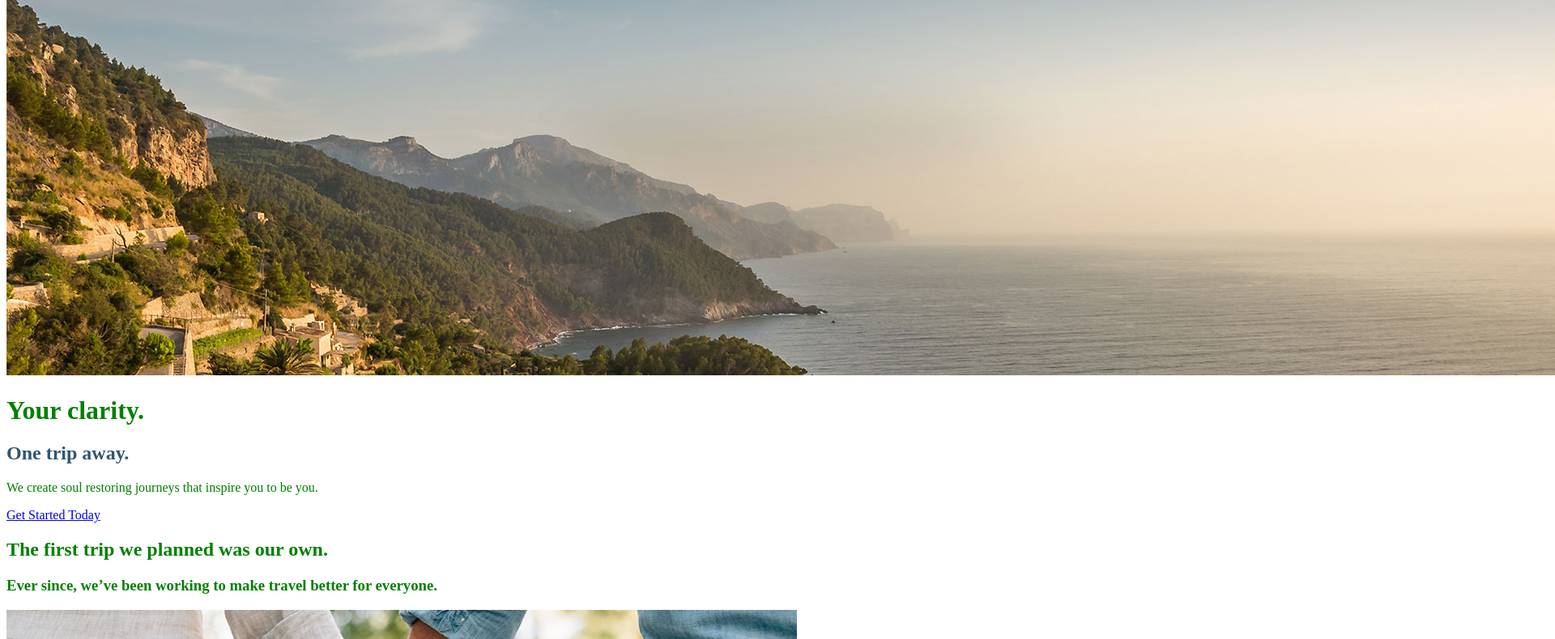
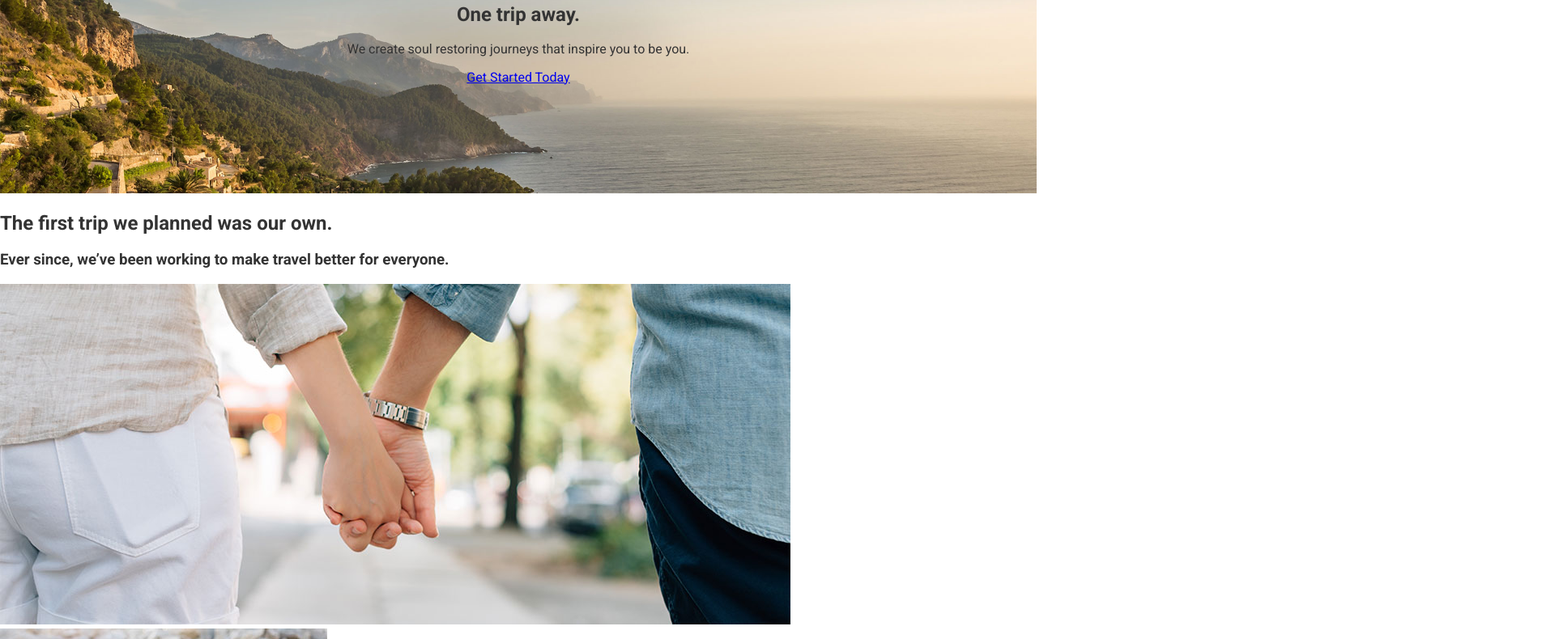
Before and after one commit to jamm3e3333/travel_site, a website built with webpack: page travel-site/app/index.html in a window 1280 px wide. Shown: the part 348-1138 px from the top of the page at 81% size, 1920 px wide, since content can reach past the window. Built offline with nearby package versions, Linux system fonts and the light colour scheme.

Commit message:
including postcss-import file

```diff
--- /dev/null
+++ b/travel-site/app/assets/styles/base/_global.css
@@ -0,0 +1,9 @@
+body{
+    font-family: 'Roboto', sand-serif;
+    color: #333;
+}
+
+img {
+    max-width: 100%;
+    height: auto;
+}
--- /dev/null
+++ b/travel-site/app/assets/styles/modules/_large-hero.css
@@ -0,0 +1,13 @@
+.large-hero{
+    position: relative;
+}
+
+.large-her__text-content {
+    position: absolute;
+    top:50%;
+    transform: translateY(-50%);
+    left:0;
+    width: 100%;
+    text-align: center;
+
+}
--- a/travel-site/app/assets/styles/styles.css
+++ b/travel-site/app/assets/styles/styles.css
@@ -1,11 +1,3 @@
-body{
-    color: green;
-}
-
-$mainBlue: #2f5572;
-
-.large-hero {
-    h2 {
-        color: $mainBlue;
-    }
-}
+@import 'normalize.css';
+@import 'modules/_large-hero';
+@import 'base/_global.css';
--- a/travel-site/app/index.html
+++ b/travel-site/app/index.html
@@ -22,10 +22,12 @@
 
   <div class="large-hero">
     <img src="assets/images/hero--large.jpg">
-    <h1>Your clarity.</h1>
-    <h2>One trip away.</h2>
-    <p>We create soul restoring journeys that inspire you to be you.</p>
-    <p><a href="#">Get Started Today</a></p>
+    <div class="large-her__text-content">
+      <h1>Your clarity.</h1>
+      <h2>One trip away.</h2>
+      <p>We create soul restoring journeys that inspire you to be you.</p>
+      <p><a href="#">Get Started Today</a></p>
+    </div>
   </div>
 
   <div id="our-beginning">
--- a/travel-site/package.json
+++ b/travel-site/package.json
@@ -11,6 +11,7 @@
   "devDependencies": {
     "autoprefixer": "^9.8.6",
     "css-loader": "^4.2.1",
+    "postcss-import": "^12.0.1",
     "postcss-loader": "^3.0.0",
     "postcss-nested": "^4.2.3",
     "postcss-simple-vars": "^5.0.2",
--- a/travel-site/webpack.config.js
+++ b/travel-site/webpack.config.js
@@ -1,6 +1,7 @@
 const path = require('path');
 
 const postCSSPlugins = [
+    require('postcss-import'),
     require('postcss-simple-vars'),
     require('postcss-nested'),
     require('autoprefixer'),
```
Also changed, not shown: travel-site/app/bundled.js (+6 -6 lines), 1 other file.
